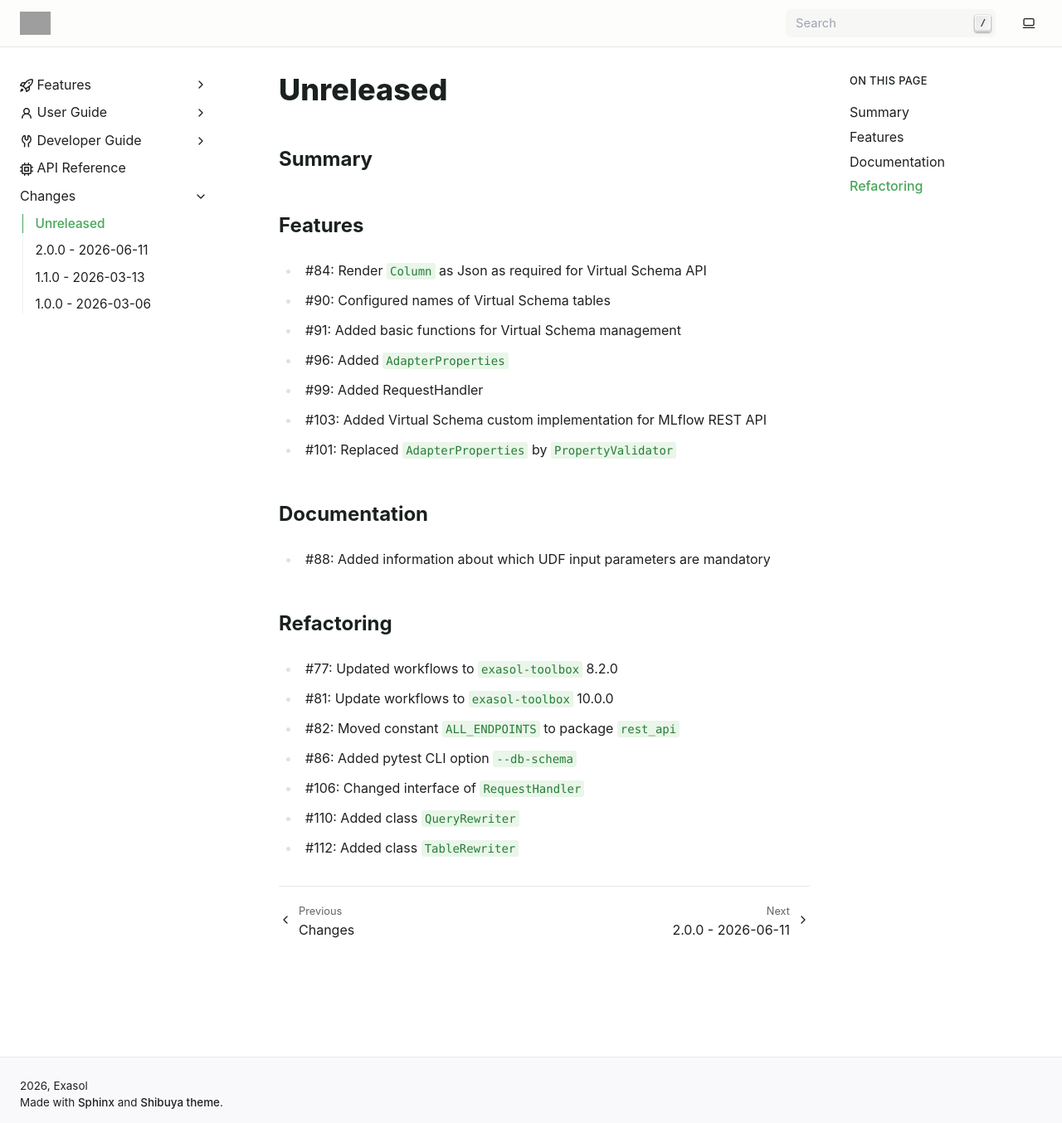
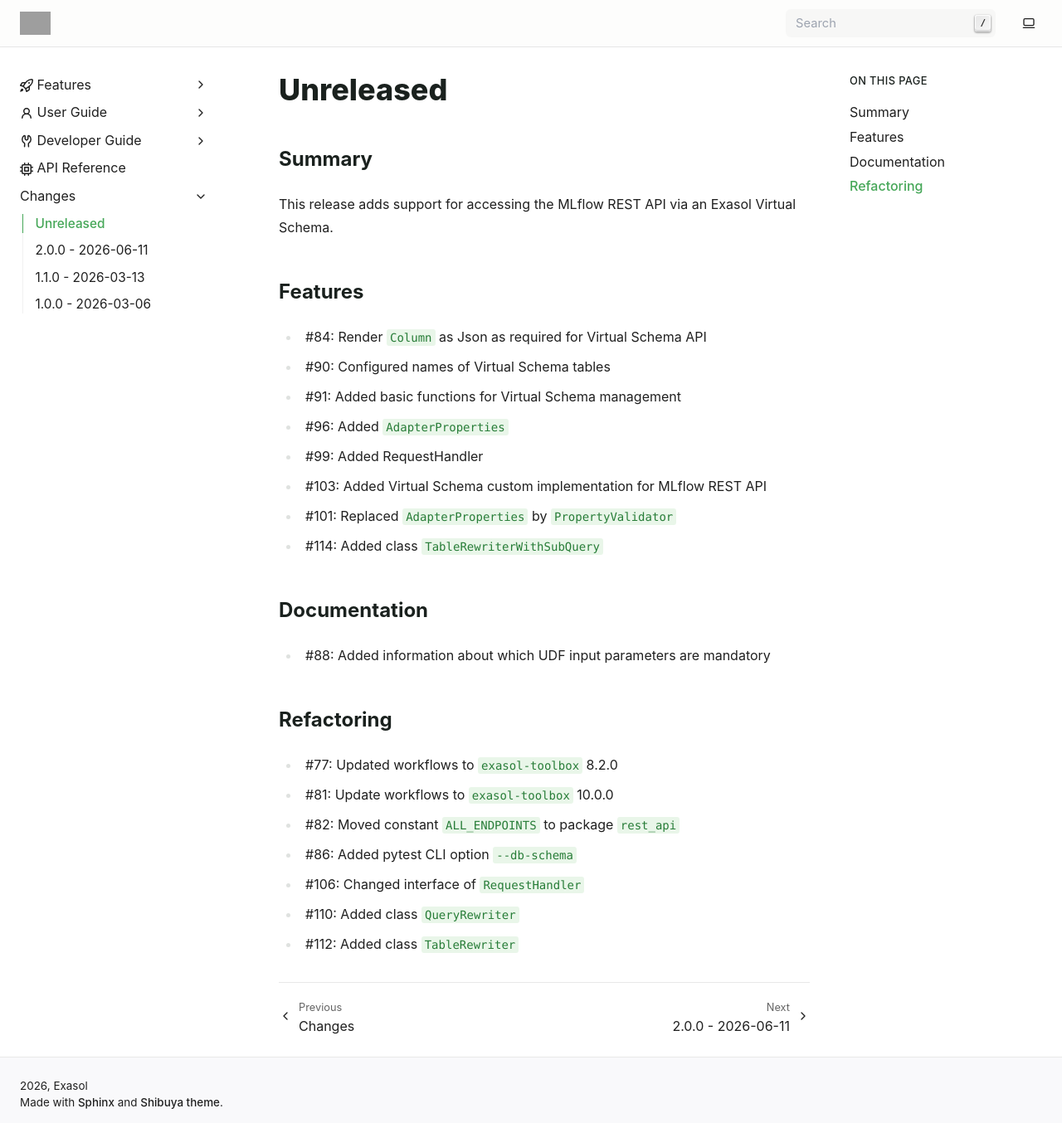
Before and after one commit to exasol/mlflow-plugin, a Sphinx documentation site: the page built from doc/changes/unreleased.md, in a window 1280 px wide and 1354 px high. Shown: the whole window at 83% size. Built offline with Sphinx 7.4.7, drawn with Linux system fonts in a browser that asks for light colours; pages that are not in the unit, such as notebooks, are missing from menus; grey boxes are pictures that could not be loaded.

Commit message:
updated changelog

```diff
--- a/doc/changes/unreleased.md
+++ b/doc/changes/unreleased.md
@@ -1,6 +1,8 @@
 # Unreleased
 
 ## Summary
+
+This release adds support for accessing the MLflow REST API via an Exasol Virtual Schema.
 
 ## Features
 
@@ -11,6 +13,7 @@
 * #99: Added RequestHandler
 * #103: Added Virtual Schema custom implementation for MLflow REST API
 * #101: Replaced `AdapterProperties` by `PropertyValidator`
+* #114: Added class `TableRewriterWithSubQuery`
 
 ## Documentation
 
```
